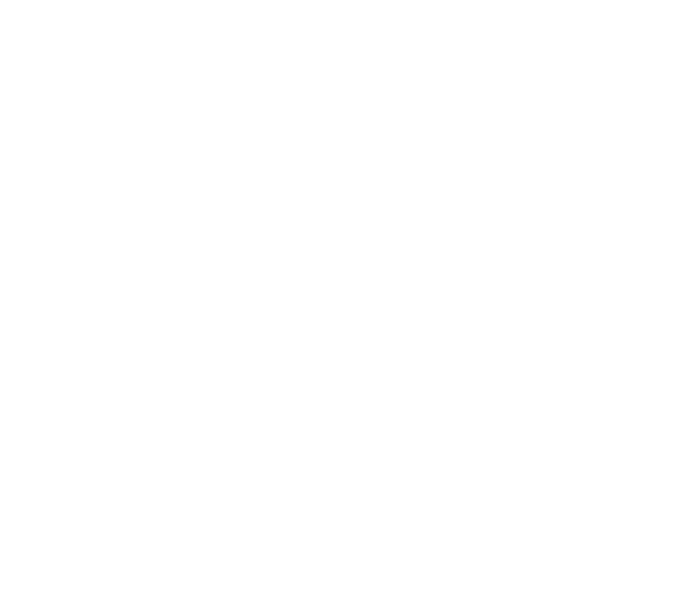
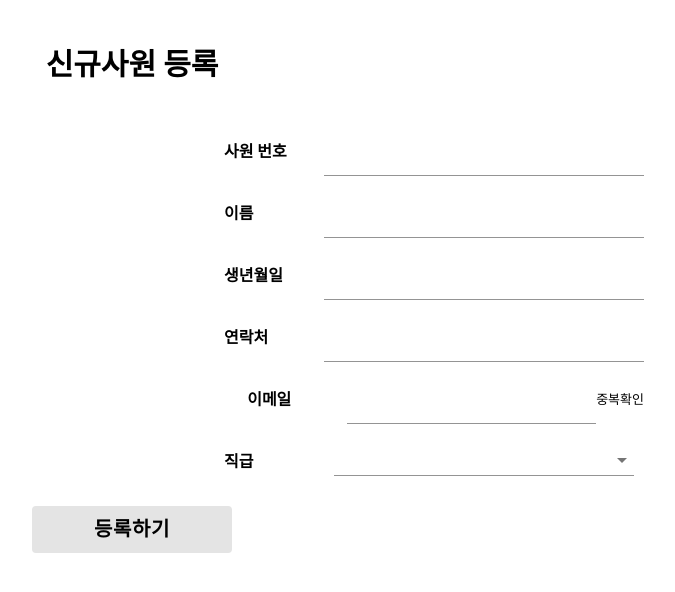
Before and after one commit to aeriheo/Vacation-Request, a React (Create React App) app in the folder frontend/: page /newmember in a window 1280 px wide. Before the commit this address had no page. Shown: the top 592 px of the page, without its empty margins (508-1183 px from the left). Built offline with nearby package versions, Linux system fonts and the light colour scheme.

Commit message:
[feat] new member page

```diff
--- a/frontend/src/App.js
+++ b/frontend/src/App.js
@@ -6,6 +6,8 @@
 import Request from './pages/Request';
 import RequestList from './pages/RequestList';
 import UseList from './pages/UseList';
+import Manage from './pages/Manage';
+import NewMember from './pages/NewMember';
 
 function App() {
   return (
@@ -18,6 +20,8 @@
         <Route exact path = '/request' element={<Request/>} />
         <Route exact path = '/requestlist' element={<RequestList/>} />
         <Route exact path = '/uselist' element={<UseList/>} />
+        <Route exact path = '/manage' element={<Manage/>} />
+        <Route exact path = '/newmember' element={<NewMember/>} />
       </Routes>
     </BrowserRouter>
   );
--- /dev/null
+++ b/frontend/src/components/EmailCheck/index.js
@@ -0,0 +1,21 @@
+import React, {useState} from 'react';
+import {TextField} from '@mui/material';
+import './style.css';
+
+const EmailCheck = (props) =>{
+    const [value, setValue] = useState('');
+    const handleValue =(e) =>{
+        setValue(e.target.value);
+        props.value(e.target.value);
+    }
+
+    return(
+        <div className="input_wrapper">
+            <div className='input_title'>{props.title}</div>
+            <TextField value = {value} variant = 'standard' onChange={handleValue} id='input_email'/>
+            <div id='dup_check_btn'>중복확인</div>
+        </div>
+    );
+};
+
+export default EmailCheck;
--- /dev/null
+++ b/frontend/src/components/EmailCheck/style.css
@@ -0,0 +1,22 @@
+.input_wrapper{
+    display:flex;
+    align-items: center;
+    width:80%;
+    margin-bottom:10px;
+    justify-content: flex-end;
+}
+
+.input_title{
+    font-weight:bold;
+    width:100px;
+}
+
+#input_email{
+    margin:10px;
+    width:229px;
+}
+
+#dup_check_btn{
+    cursor:pointer;
+    font-size:13px;
+}
--- /dev/null
+++ b/frontend/src/components/GradeSelect/index.js
@@ -0,0 +1,29 @@
+import React, {useState} from 'react';
+import {FormControl, Select, MenuItem} from '@mui/material';
+import './style.css';
+
+const GradeSelect = (props) =>{
+    const [grade, setGrade] = useState('');
+    const handleGrade =(e) =>{
+        setGrade(e.target.value);
+        props.value(e.target.value);
+    }
+
+    return(
+        <div className='select_wrapper'>
+            <div className='select_title'>직급</div>
+            <FormControl variant='standard' id='select_list_wrapper'>
+                <Select value = {grade} onChange = {handleGrade}>
+                    <MenuItem value = {'6급'}>6급</MenuItem>
+                    <MenuItem value = {'5급'}>5급</MenuItem>
+                    <MenuItem value = {'4급'}>4급</MenuItem>
+                    <MenuItem value = {'3급'}>3급</MenuItem>
+                    <MenuItem value = {'부장'}>부장</MenuItem>
+                    <MenuItem value = {'은행장'}>은행장</MenuItem>
+                </Select>
+            </FormControl>
+        </div>
+    );
+};
+
+export default GradeSelect;
--- /dev/null
+++ b/frontend/src/components/GradeSelect/style.css
@@ -0,0 +1,17 @@
+.select_wrapper{
+    display:flex;
+    align-items: center;
+    width:80%;
+    margin-bottom:10px;
+    justify-content: flex-end;
+}
+
+.select_title{
+    font-weight:bold;
+    width:100px;
+}
+
+#select_list_wrapper{
+    margin:10px;
+    width:300px;
+}
--- /dev/null
+++ b/frontend/src/components/InputData/index.js
@@ -0,0 +1,20 @@
+import React, {useState} from 'react';
+import {TextField} from '@mui/material';
+import './style.css';
+
+const InputData = (props) =>{
+    const [data, setData] = useState('');
+    const handleData=(e)=>{
+        setData(e.target.value);
+        props.value(e.target.value);
+    }
+
+    return(
+        <div className='input_wrapper'>
+            <div className='input_title'>{props.title}</div>
+            <TextField value = {data} variant = 'standard' onChange={handleData} id='input_text'/>
+        </div>
+    );
+};
+
+export default InputData;
--- /dev/null
+++ b/frontend/src/components/InputData/style.css
@@ -0,0 +1,17 @@
+.input_wrapper{
+    display:flex;
+    align-items: center;
+    width:80%;
+    margin-bottom:10px;
+    justify-content: flex-end;
+}
+
+.input_title{
+    font-weight:bold;
+    width:100px;
+}
+
+#input_text{
+    margin:10px;
+    width:300px;
+}
--- /dev/null
+++ b/frontend/src/components/UserTable/index.js
@@ -0,0 +1,34 @@
+import React from 'react';
+
+const UserTable = () =>{
+    return(
+        <div className="requeset_table_wrapper">
+            <table className='request_table'>
+                <thead>
+                    <tr>
+                        <th className='request_table_th'>사원 번호</th>
+                        <th className='request_table_th'>이름</th>
+                        <th className='request_table_th'>생년월일</th>
+                        <th className='request_table_th'>연락처</th>
+                        <th className='request_table_th'>이메일</th>
+                        <th className='request_table_th'>직급</th>
+                        <th className='request_table_th'>입사 일자</th>
+                    </tr>
+                </thead>
+                <tbody>
+                    <tr>
+                        <td className='request_table_td'>2022121941</td>
+                        <td className='request_table_td'>허애리</td>
+                        <td className='request_table_td'>1997.05.01</td>
+                        <td className='request_table_td'>010-9410-3051</td>
+                        <td className='request_table_td'>hureari@nhbank.com</td>
+                        <td className='request_table_td'>5급</td>
+                        <td className='request_table_td'>2022.12.19</td>
+                    </tr>
+                </tbody>
+            </table>
+        </div>
+    );
+};
+
+export default UserTable;
--- /dev/null
+++ b/frontend/src/pages/Manage/index.js
@@ -0,0 +1,21 @@
+import React from 'react';
+import {Button} from '@mui/material';
+import Header from '../../components/header';
+import UserTable from '../../components/UserTable';
+
+const Manage = () =>{
+    return(
+        <div className="request_wrapper">
+            <Header/>
+            <div className='request_list_wrapper'>
+                <div style={{display:'flex', justifyContent: 'space-between', alignItems: 'center'}}>
+                    <div className='request_list_title'>임직원 관리</div>
+                    <Button onClick={()=>window.open('/newmember', '_blank','width=500, height=700')} style={{backgroundColor:'#E4E4E4', color:'black', fontSize:'15px', fontWeight:'bold'}}>신규 사원 등록</Button>
+                </div>
+                <UserTable/>
+            </div>
+        </div>
+    );
+};
+
+export default Manage;
--- /dev/null
+++ b/frontend/src/pages/NewMember/index.js
@@ -0,0 +1,35 @@
+import React, {useState} from 'react';
+import './style.css';
+import {Button} from '@mui/material';
+import InputData from '../../components/InputData';
+import EmailCheck from '../../components/EmailCheck';
+import GradeSelect from '../../components/GradeSelect';
+
+const NewMember = ()=>{
+    const [id, setId] = useState('');
+    const [name, setName] = useState('');
+    const [birth, setBirth] = useState('');
+    const [phone, setPhone] = useState('');
+    const [email, setEmail] = useState('');
+    const [grade, setGrade] = useState('');
+
+    const submitUser = () =>{
+        alert(`${id}, ${name}, ${birth}, ${phone}, ${email}, ${grade}`);
+        window.close();
+    };
+
+    return(
+        <div className = "new_wrapper">
+            <div className = 'title_div'>신규사원 등록</div>
+            <InputData title='사원 번호' value={(v)=>setId(v)}/>
+            <InputData title='이름' value={(v)=>setName(v)}/>
+            <InputData title='생년월일' value={(v)=>setBirth(v)}/>
+            <InputData title='연락처' value={(v)=>setPhone(v)}/>
+            <EmailCheck title='이메일' value={(v)=>setEmail(v)}/>
+            <GradeSelect value = {(v)=>setGrade(v)}/>
+            <Button id = "sign_btn" onClick={submitUser}>등록하기</Button>
+        </div>
+    );
+};
+
+export default NewMember;
--- /dev/null
+++ b/frontend/src/pages/NewMember/style.css
@@ -0,0 +1,22 @@
+#sign_btn{
+    font-size:20px;
+    font-weight:bold;
+    color:black;
+    background-color:#E4E4E4;
+    width:200px;
+    margin-top:10px;
+}
+
+.new_wrapper{
+    width:100%;
+    display: flex;
+    flex-direction:column;
+    justify-content: center;
+    align-items: center;
+}
+
+.title_div{
+    font-size:30px;
+    font-weight:bold;
+    margin:40px;
+}
```
Also changed, not shown: frontend/src/pages/Manage/style.css (added).
